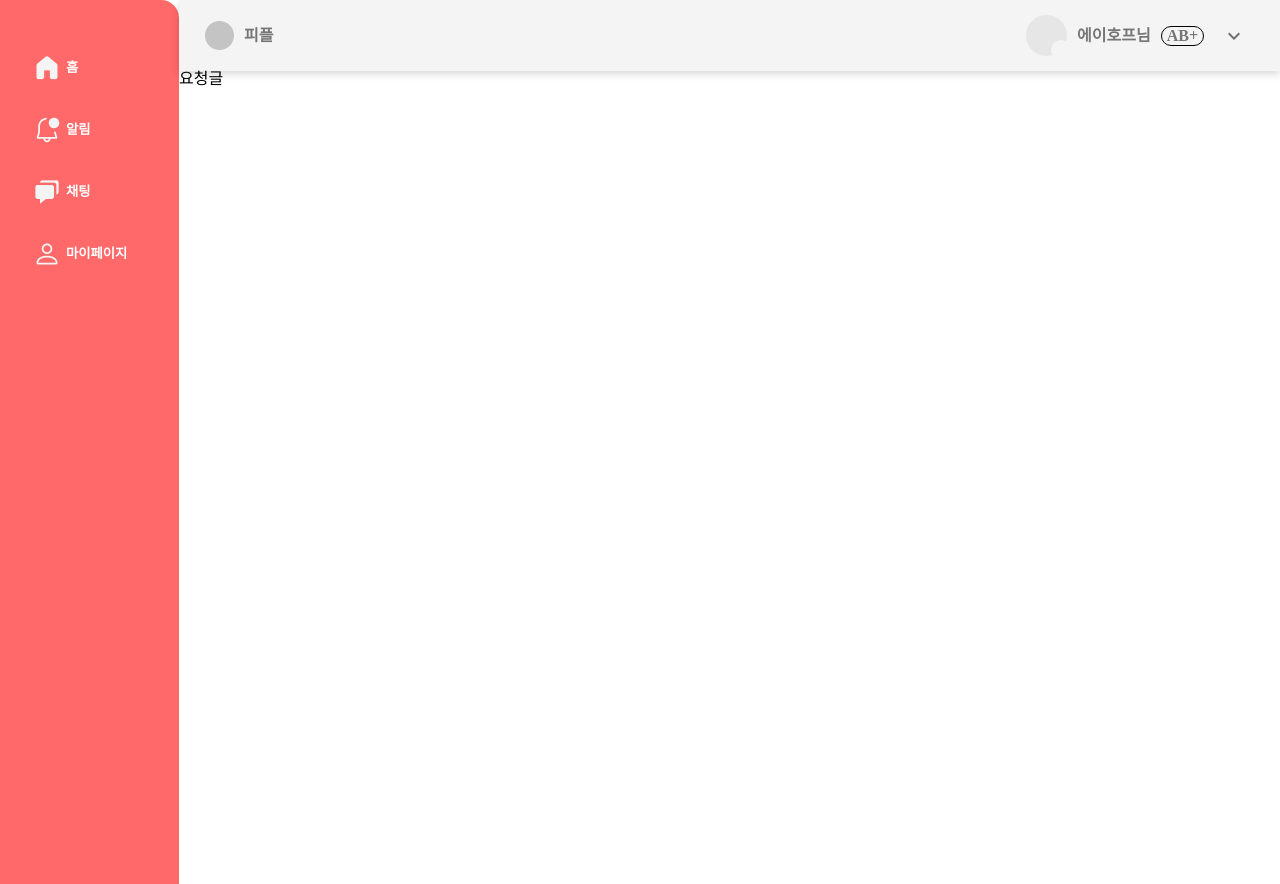
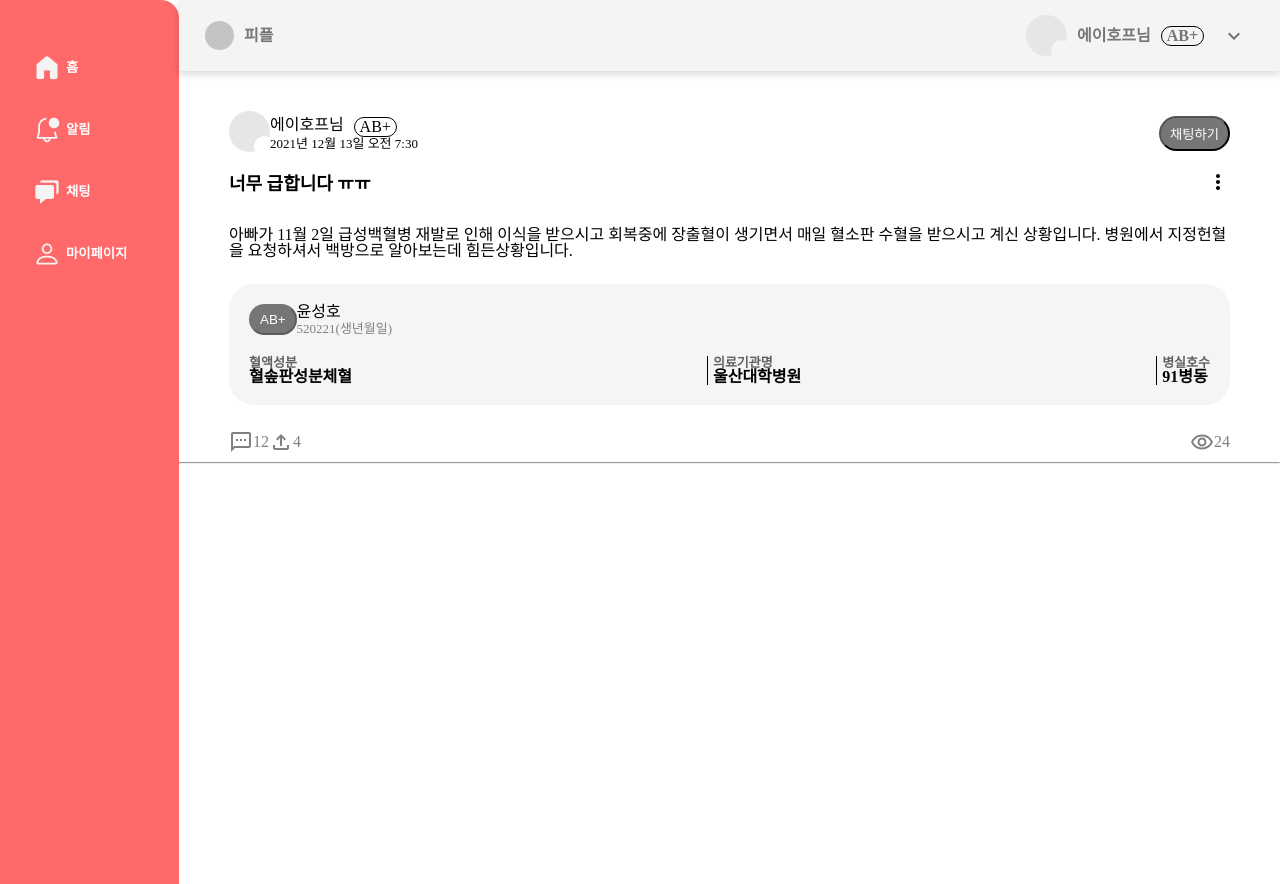
Before and after one commit to emibgo2/pple-main, a React (Create React App) app in the folder pple-main-web-client/: page /post in a window 1280 px wide. Built offline with nearby package versions, Linux system fonts and the light colour scheme.

Commit message:
Design : add RequestPostPage UI except comment

```diff
--- /dev/null
+++ b/pple-main-web-client/src/components/common/RecipientInformationBox.tsx
@@ -0,0 +1,76 @@
+import React from 'react';
+import styled from 'styled-components';
+import RadiusButton from './RadiusButton';
+import Divider from './Divider';
+
+const RecipientInformationBlock = styled.div`
+  background: whitesmoke;
+  padding:20px;
+  border-radius:25px;
+`;
+
+const PersonInformationBlock = styled.div`
+  display: flex;
+
+  & span {
+    font-size: small;
+    color: gray;
+  }
+
+  margin-bottom:20px;
+`;
+
+const InformationBlock = styled.div`
+  width: 100%;
+  display: flex;
+  align-items: center;
+  justify-content: space-between;
+
+  & .divider {
+      padding-left: 5px;
+    border-left: 1px solid black;
+  }
+
+  & .title {
+      font-size:small;
+      font-weight:bold;
+        opacity:0.6;
+  }
+  & .content {
+      font-weight:bold;
+  }
+`;
+
+const RecipientInformationBox: React.FC = () => {
+  return (
+    <RecipientInformationBlock>
+      <PersonInformationBlock>
+        <div className="recipient-info-button">
+          <RadiusButton text="AB+" isDisabled={true} />
+        </div>
+
+        <div>
+          <h3>윤성호</h3>
+          <span>520221(생년월일)</span>
+        </div>
+      </PersonInformationBlock>
+
+      <InformationBlock>
+        <div>
+          <div className="title">혈액성분</div>
+          <div className="content">혈솦판성분체혈</div>
+        </div>
+        <div className="divider">
+          <div className="title">의료기관명</div>
+          <div className="content">울산대학병원</div>
+        </div>
+        <div className="divider">
+          <div className="title">병실호수</div>
+          <div className="content">91병동</div>
+        </div>
+      </InformationBlock>
+    </RecipientInformationBlock>
+  );
+};
+
+export default RecipientInformationBox;
--- /dev/null
+++ b/pple-main-web-client/src/components/request/RequestPost.tsx
@@ -0,0 +1,135 @@
+import React from 'react';
+import styled from 'styled-components';
+import Subract from '../../lib/images/Subtract.png';
+import BloodTypeBlock from '../common/BloodTypeBlock';
+import RadiusButton from '../common/RadiusButton';
+import MoreVertIcon from '@mui/icons-material/MoreVert';
+import RecipientInformationBox from '../common/RecipientInformationBox';
+import SmsOutlinedIcon from '@mui/icons-material/SmsOutlined';
+import FileUploadOutlinedIcon from '@mui/icons-material/FileUploadOutlined';
+import RemoveRedEyeOutlinedIcon from '@mui/icons-material/RemoveRedEyeOutlined';
+
+const RequestPostBlock = styled.div``;
+
+const RequestPostHeader = styled.div`
+  display: flex;
+  justify-content: space-between;
+  align-items: center;
+  padding: 40px 50px 0px 50px;
+`;
+
+const RequestPostHeaderColumn = styled.div`
+  display: flex;
+  & .request_postheader_text {
+    display: flex;
+    flex-direction: column;
+    justify-content: center;
+    align-items: flex-start;
+  }
+  & .request_postheader_text div {
+    display: flex;
+  }
+  & .request_postheader_text span {
+    font-size: small;
+  }
+`;
+const RequestPostContentTitle = styled.div`
+  display: flex;
+  justify-content: space-between;
+  align-items: center;
+
+  & span{
+    font-size:large;
+    font-weight: bolder;
+  }
+  margin-top:15px;
+  padding : 0px 50px;
+`;
+
+const RequestPostContent = styled.div`
+  padding:0px 50px;
+  margin-top:30px;
+  & .post_content_text{
+    margin-bottom:25px;
+  }
+`;
+
+const RequestPostContentFooter = styled.div`
+  display: flex;
+  align-items: center;
+  justify-content: space-between;
+  color: gray;
+  margin-top:25px;
+  & .post_content_footer_col{
+    display:flex;
+    align-items:center;
+  }
+  & .post_content_footer_state{
+    display:flex;
+    align-items:center;
+  }
+`;
+
+const RequestPost = () => {
+  return (
+    <RequestPostBlock>
+      <RequestPostHeader>
+        <RequestPostHeaderColumn>
+          <div>
+            <img src={Subract} alt="임시 프로필" />
+          </div>
+          <div className="request_postheader_text">
+            <div>
+              <h3>에이호프님</h3>
+              <BloodTypeBlock text="AB+" />
+            </div>
+            <span>2021년 12월 13일 오전 7:30</span>
+          </div>
+        </RequestPostHeaderColumn>
+        <RequestPostHeaderColumn>
+          <RadiusButton text="채팅하기" />
+        </RequestPostHeaderColumn>
+      </RequestPostHeader>
+
+      <RequestPostContentTitle>
+        <span>너무 급합니다 ㅠㅠ</span>
+        <div className="post_content_title_icon">
+          <MoreVertIcon />
+        </div>
+      </RequestPostContentTitle>
+
+      <RequestPostContent>
+        <div className="post_content_text">
+          아빠가 11월 2일 급성백혈병 재발로 인해 이식을 받으시고 회복중에
+          장출혈이 생기면서 매일 혈소판 수혈을 받으시고 계신 상황입니다.
+          병원에서 지정헌혈을 요청하셔서 백방으로 알아보는데 힘든상황입니다.
+        </div>
+
+        <RecipientInformationBox />
+
+        <RequestPostContentFooter>
+          <div className="post_content_footer_col">
+            <div className="post_content_footer_state">
+              <SmsOutlinedIcon />
+              <div>12</div>
+            </div>
+            <div className="post_content_footer_state">
+              <FileUploadOutlinedIcon />
+              <div>4</div>
+            </div>
+          </div>
+
+          <div className="post_content_footer_col">
+            <div className="post_content_footer_state">
+              <RemoveRedEyeOutlinedIcon />
+              <div>24</div>
+            </div>
+          </div>
+        </RequestPostContentFooter>
+      </RequestPostContent>
+      <hr/>
+    </RequestPostBlock>
+  );
+};
+
+export default RequestPost;
--- /dev/null
+++ b/pple-main-web-client/src/components/request/RequestTemplate.tsx
@@ -0,0 +1,20 @@
+import React from 'react';
+import styled from 'styled-components';
+
+const RequestTemplateBlock = styled.div`
+
+`;
+
+interface Props {
+    children: JSX.Element[] | JSX.Element
+}
+
+const RequestTemplate:React.FC<Props> = ({children}) => {
+    return (
+        <RequestTemplateBlock>
+            {children}
+        </RequestTemplateBlock>
+    );
+};
+
+export default RequestTemplate;
--- a/pple-main-web-client/src/pages/RequestPostPage.tsx
+++ b/pple-main-web-client/src/pages/RequestPostPage.tsx
@@ -1,10 +1,12 @@
 import React from 'react';
+import RequestTemplate from '../components/request/RequestTemplate';
+import RequestPost from '../components/request/RequestPost';
 
 const RequestPostPage = () => {
     return (
-        <div>
-            요청글
-        </div>
+        <RequestTemplate>
+            <RequestPost/>
+        </RequestTemplate>
     );
 };
 
```
